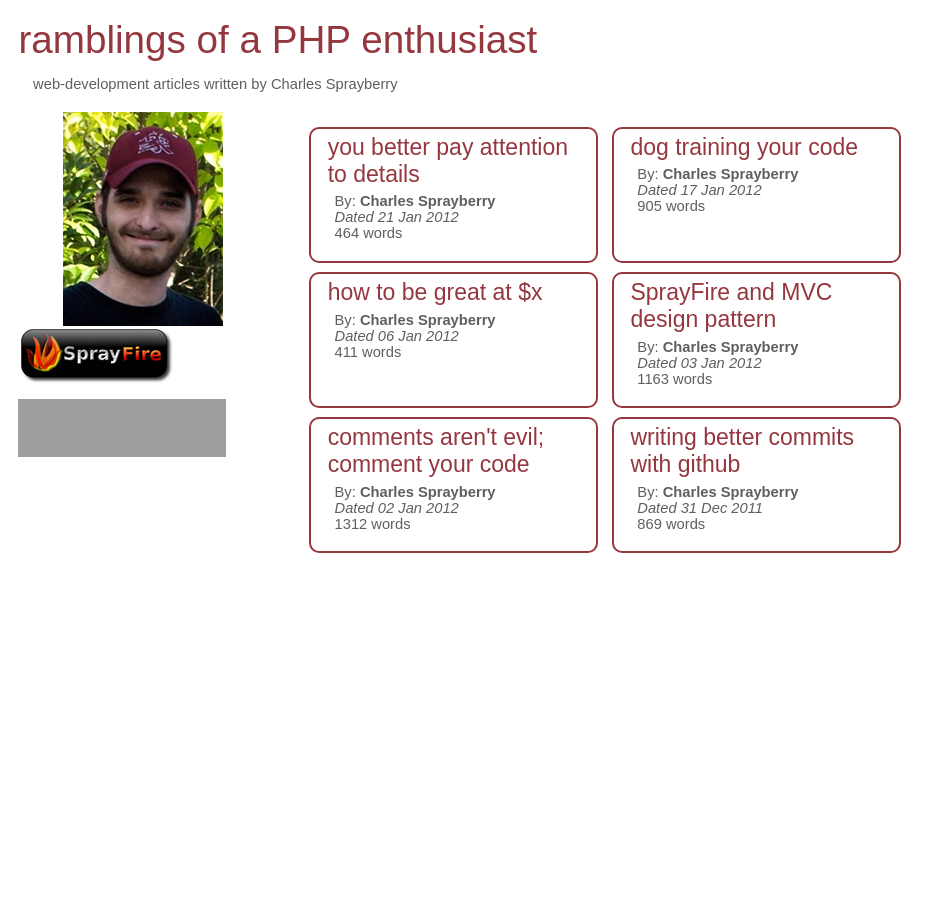
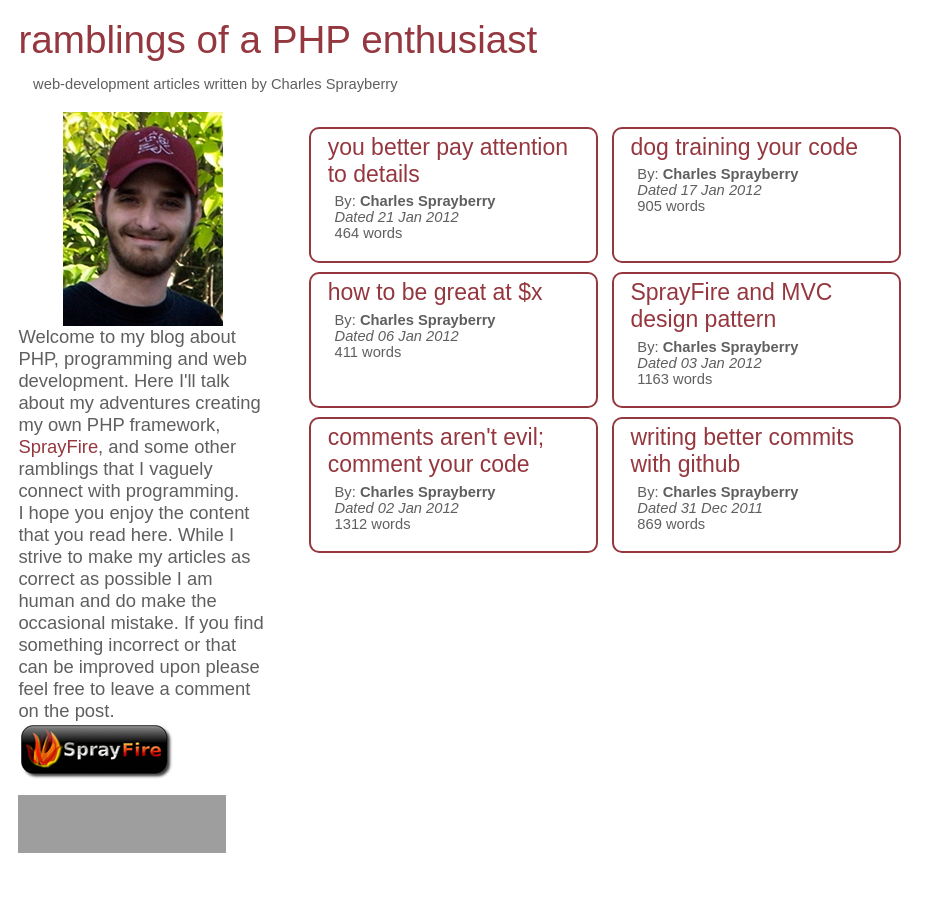
Before and after one commit to cspray/archived-blog, a Jekyll site: the page built from index-real.html, in a window 1280 px wide. Shown: the whole page, without its empty margins (0-946 px from the left). Built offline with Jekyll 4.4.1, drawn with Linux system fonts in a browser that asks for light colours; grey boxes are pictures that could not be loaded.

Commit message:
UPD index-real.html adding some blurb info about me

```diff
--- a/index-real.html
+++ b/index-real.html
@@ -5,4 +5,11 @@ title: home
 disqus_enabled: false
 ---
 
-	<p><img src="/img/author.jpg" id="author-portrait" alt="Charles Sprayberry, the author" width="160" height="214" />
+	<img src="/img/author.jpg" id="author-portrait" alt="Charles Sprayberry, the author" width="160" height="214" />
+	<p>Welcome to my blog about PHP, programming and web development.  Here I'll talk about my adventures
+	creating my own PHP framework, <a href="http://www.github.com/cspray/SprayFire">SprayFire</a>, and
+	some other ramblings that I vaguely connect with programming.</p>
+
+	<p>I hope you enjoy the content that you read here.  While I strive to make my articles as correct
+	as possible I am human and do make the occasional mistake.  If you find something incorrect or
+	that can be improved upon please feel free to leave a comment on the post.</p>
```
